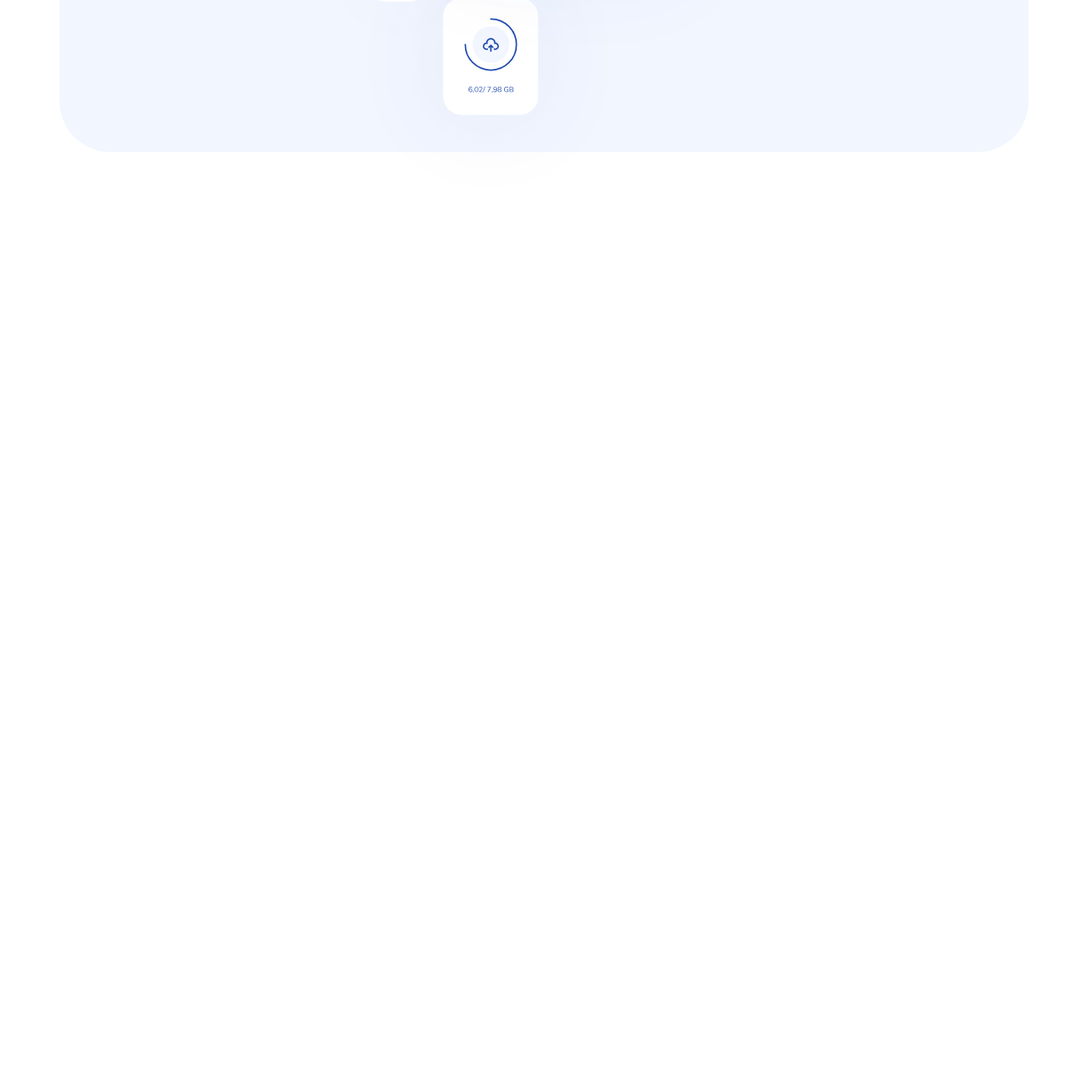
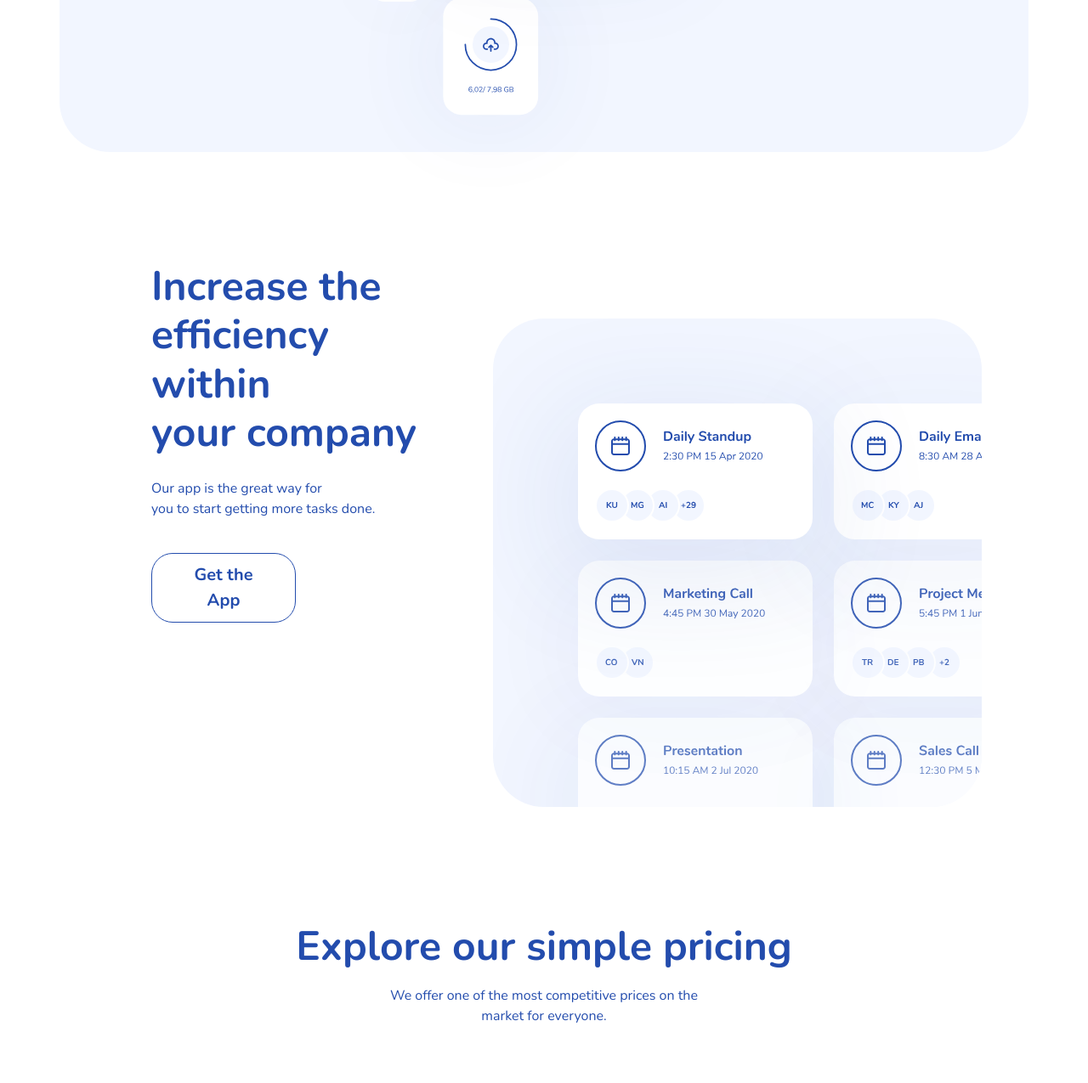
Before and after one commit to normndakbr/fwdb_fp4_003, a plain HTML site: page index.html in a window 1280 px wide. Shown: the part 2508-3783 px from the top of the page at 85% size. Before the commit the page ends 2808 px from the top, so only its background shows below. Drawn offline with nearby package versions, Linux system fonts and the light colour scheme.

Commit message:
Update project 4

```diff
--- a/index.html
+++ b/index.html
@@ -141,6 +141,41 @@
   </div>
 
 
+<section class="text-left">
+  <div class="col-4 mx-5 rad-60 d-grid align-self-center">
+    <h1 class="display-5 fw-bold" style="color: #234CAD;">Increase the <br> efficiency within<br> your company</h1>
+    <p class="fs-6 my-3" style="color: #234CAD;">Our app is the great way for <br>you to start getting more tasks done.</p>
+    <div class="col-6">
+      <button class="btn info btn-rad my-4" style="font-size: 20px; padding: 10px 30px;  font-weight: 700;">
+        Get the App
+      </button>
+    </div>
+  </div>
+</div>
+</div>
+</section>
+
+
+<section class="container-right">
+  <div class="container">
+    <div class="row d-flex justify-content-center my-5 py-5">
+      <div class="col-5 mx-5 rad-60 d-flex justify-content-center" style="background-color: #F2F6FF;">
+        <img src="./assets/img/Card.svg" alt="..." width="830px">
+      </div>
+</section>
+
+
+  <div class="grid">
+    <div class="row my-4 py-5">
+      <h1 class="display-5 fw-bold text-center" style="color: #234CAD;" >Explore our simple pricing</h1>
+      <p class="fs-6 text-center mt-2" style="color: #234CAD;">We offer one of the most competitive prices on the<br> market for everyone.</p>
+    </div>
+
+      <img src="./assets/img/Not-selected.svg" alt="..." >
+      <img src="./assets/img/Selected.svg" alt="..." >
+      <img src="./assets/img/Not-selected-1.svg" alt="...">
+
+  </div>
 
   <script>
     // toggle icon navbar
--- a/style.css
+++ b/style.css
@@ -50,3 +50,27 @@ body {
 .rad-60 {
     border-radius: 60px;
 }
+
+/* section text-left */
+.container-right{
+    margin: -560px;
+    width: 575px;
+    margin-left: 580px;
+    color:#234CAD;
+}
+
+.text-left{
+   margin: 130px;
+}
+
+.grid
+{
+    margin: 100px;
+    margin-top: 600px;
+}
+.grid>img
+{
+     padding: 10px;
+     width: 380px;
+     height: 380px;
+}
```
Also changed, not shown: assets/img/Card.svg (added), assets/img/Newsletter-sign-up.svg (added), assets/img/Not-selected-1.svg (added), assets/img/Not-selected.svg (added), assets/img/Selected.svg (added).
